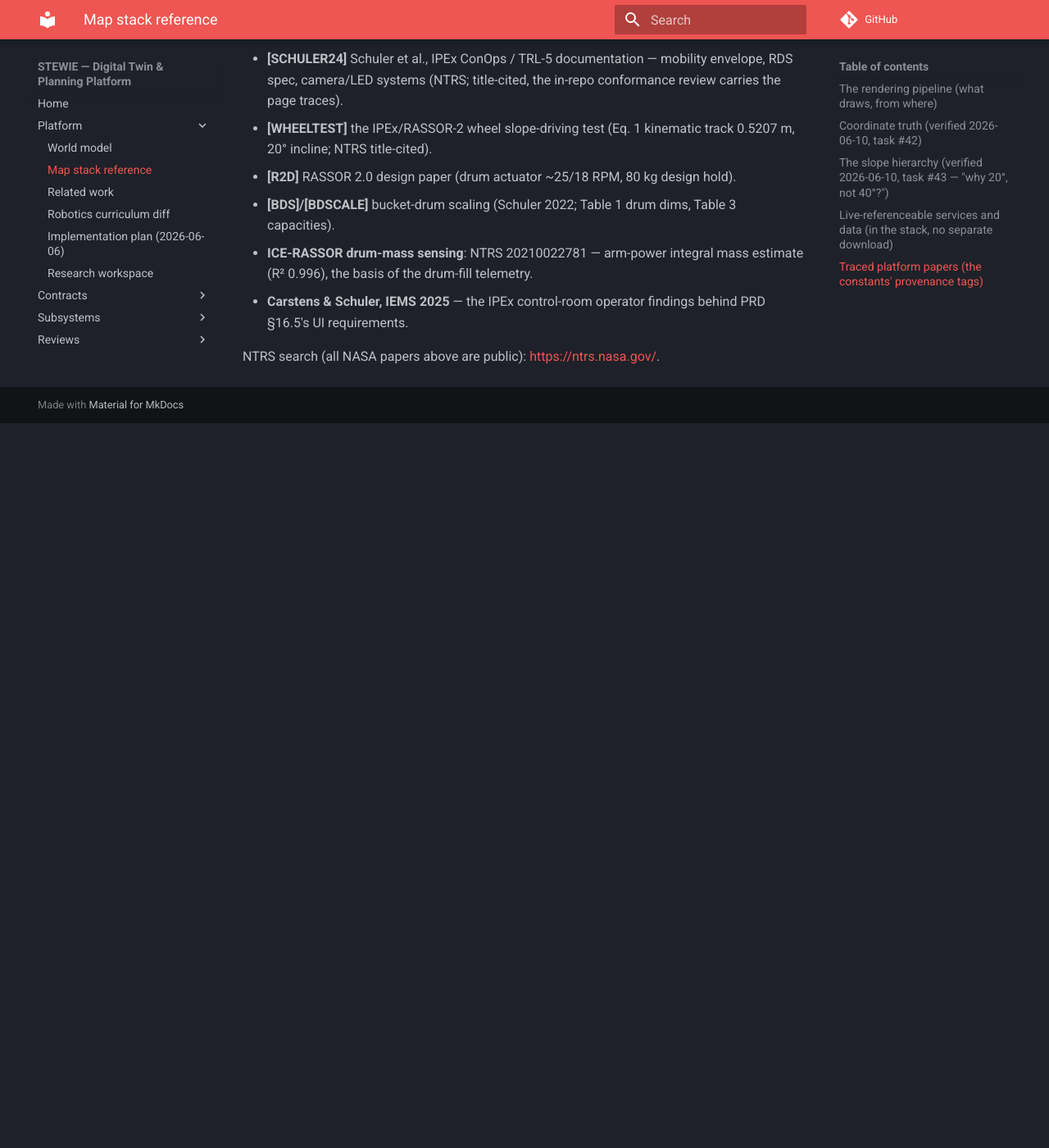
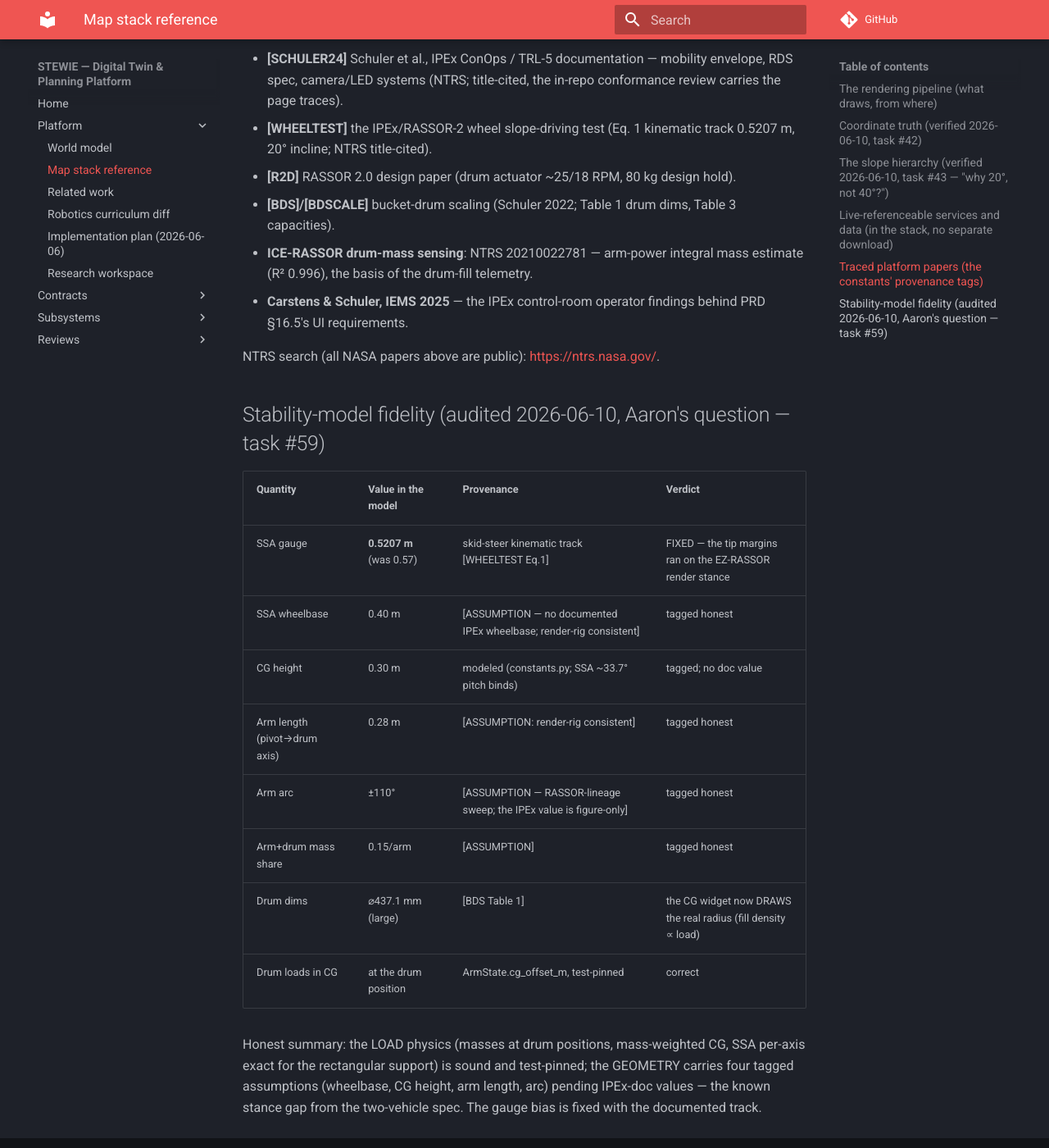
Before and after one commit to stewie-sw/stewie, an MkDocs documentation site: the page built from docs/map_reference.md, in a window 1280 px wide and 1400 px high, scrolled down 2455 px. Shown: the whole window at 82% size. Built offline with MkDocs 1.6.1 and Material for MkDocs 9.7.7, drawn with Linux system fonts in a browser that asks for light colours; comment, search, counter and statistics services are not loaded; before the commit the page ends 2971 px from its top, so only the background shows below that.

Commit message:
#59: stability-model fidelity audit (Aaron) -- gauge bias FIXED, the rest tagged
The substantive finding: the SSA tip margins used rover.py's EZ-RASSOR render
stance (gauge 0.57) -- /twin/cg now runs on the DOCUMENTED IPEx skid-steer
track (0.5207 m [WHEELTEST Eq.1]). The CG widget draws the drum at its REAL
radius (0.4371 m dia [BDS Table 1]) with fill density as the load. The honest
fidelity table is in docs/map_reference.md: load physics sound + test-pinned;
wheelbase/CG-height/arm-length/arc remain tagged [ASSUMPTION] pending IPEx
doc values (the known stance gap).

```diff
--- a/docs/map_reference.md
+++ b/docs/map_reference.md
@@ -78,3 +78,21 @@ source and its own perception-gated action type.
   UI requirements.
 
 NTRS search (all NASA papers above are public): <https://ntrs.nasa.gov/>.
+
+## Stability-model fidelity (audited 2026-06-10, Aaron's question — task #59)
+
+| Quantity | Value in the model | Provenance | Verdict |
+|---|---|---|---|
+| SSA gauge | **0.5207 m** (was 0.57) | skid-steer kinematic track [WHEELTEST Eq.1] | FIXED — the tip margins ran on the EZ-RASSOR render stance |
+| SSA wheelbase | 0.40 m | [ASSUMPTION — no documented IPEx wheelbase; render-rig consistent] | tagged honest |
+| CG height | 0.30 m | modeled (constants.py; SSA ~33.7° pitch binds) | tagged; no doc value |
+| Arm length (pivot→drum axis) | 0.28 m | [ASSUMPTION: render-rig consistent] | tagged honest |
+| Arm arc | ±110° | [ASSUMPTION — RASSOR-lineage sweep; the IPEx value is figure-only] | tagged honest |
+| Arm+drum mass share | 0.15/arm | [ASSUMPTION] | tagged honest |
+| Drum dims | ⌀437.1 mm (large) | [BDS Table 1] | the CG widget now DRAWS the real radius (fill density ∝ load) |
+| Drum loads in CG | at the drum position | ArmState.cg_offset_m, test-pinned | correct |
+
+Honest summary: the LOAD physics (masses at drum positions, mass-weighted CG, SSA per-axis exact
+for the rectangular support) is sound and test-pinned; the GEOMETRY carries four tagged
+assumptions (wheelbase, CG height, arm length, arc) pending IPEx-doc values — the known stance
+gap from the two-vehicle spec. The gauge bias is fixed with the documented track.
```
Also changed, not shown: 2 other files.
